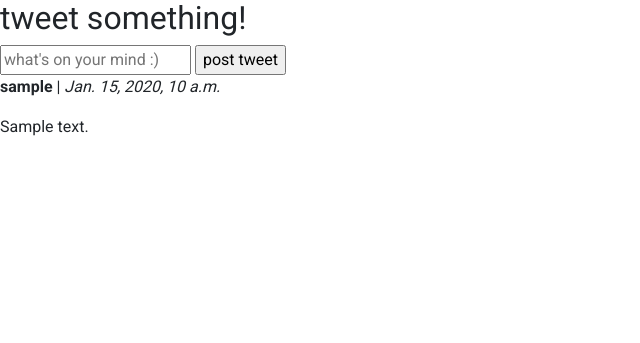
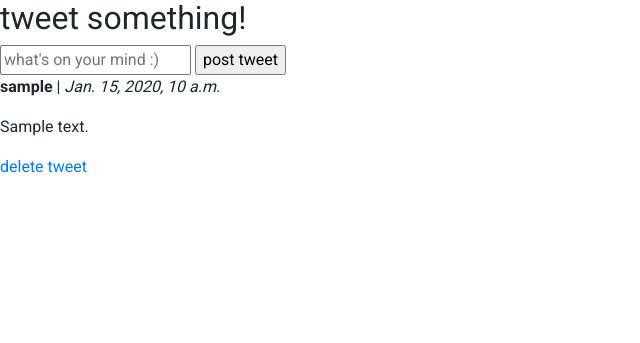
Before and after one commit to PennSpark/blue-birb, a Django app: page / in a window 1280 px wide. Shown: the part 87-430 px from the top of the page, without its empty margins (0-640 px from the left). Run offline with Django 3.2, Linux system fonts and the light colour scheme; the first user in the database is signed in; tables that the repository leaves empty hold one stand-in row (Sample ...); some libraries are stand-ins or nearby versions.

Commit message:
tweet deletion feature

```diff
--- a/main/templates/main.html
+++ b/main/templates/main.html
@@ -23,6 +23,9 @@
       <i>{{ tweet.created_at }}</i>
     </p>
     <p>{{ tweet.body }}</p>
+    {% if tweet.author == user %}
+      <a href="delete?id={{tweet.id}}">delete tweet</a>
+    {% endif %}
   </div>
   {% endfor %}
 </div>
--- a/main/urls.py
+++ b/main/urls.py
@@ -8,4 +8,5 @@ urlpatterns = [
     path('login/', views.login_view, name='login_view'),
     path('signup/', views.signup_view, name='signup_view'),
     path('logout/', views.logout_view, name='logout_view'),
+    path('delete/', views.delete_view, name='delete_view'),
 ]
--- a/main/views.py
+++ b/main/views.py
@@ -4,6 +4,7 @@ from django.contrib.auth import authenticate, login, logout
 from main.models import Tweet
 from datetime import datetime
 
+'''TEMPLATE RENDERING'''
 def main_view(request):
     if request.method == 'POST' and request.POST['body'] != "":
         tweet = Tweet.objects.create(
@@ -18,6 +19,18 @@ def main_view(request):
 
 def splash_view(request):
     return render(request, 'splash.html' )
+
+
+'''ACTIONS'''
+# delete a tweet routing
+def delete_view(request):
+    tweet = Tweet.objects.get(id=request.GET['id'])
+    if tweet.author == request.user:
+        tweet.delete()
+    return redirect('/')
+
+
+'''USER LOGIN/REGISTRATION/LOGOUT'''
 
 # login
 def login_view(request):
```
